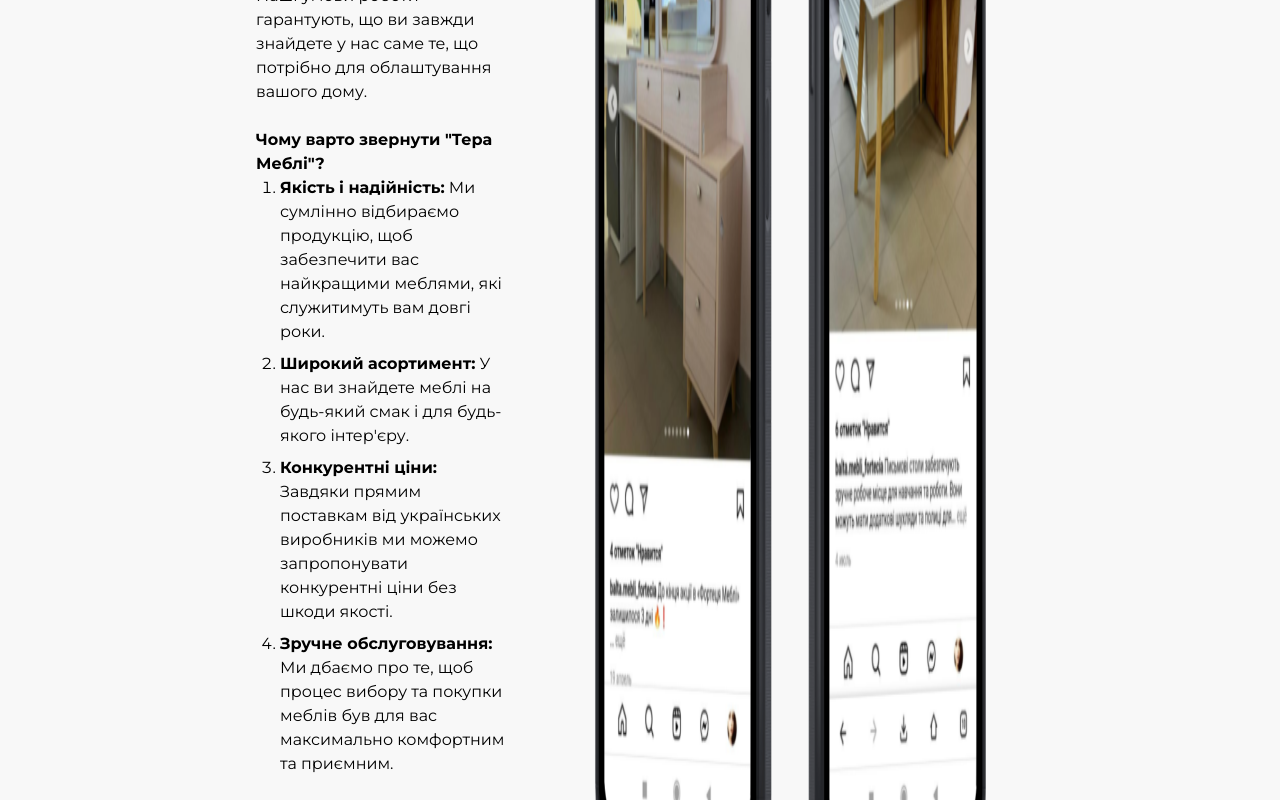
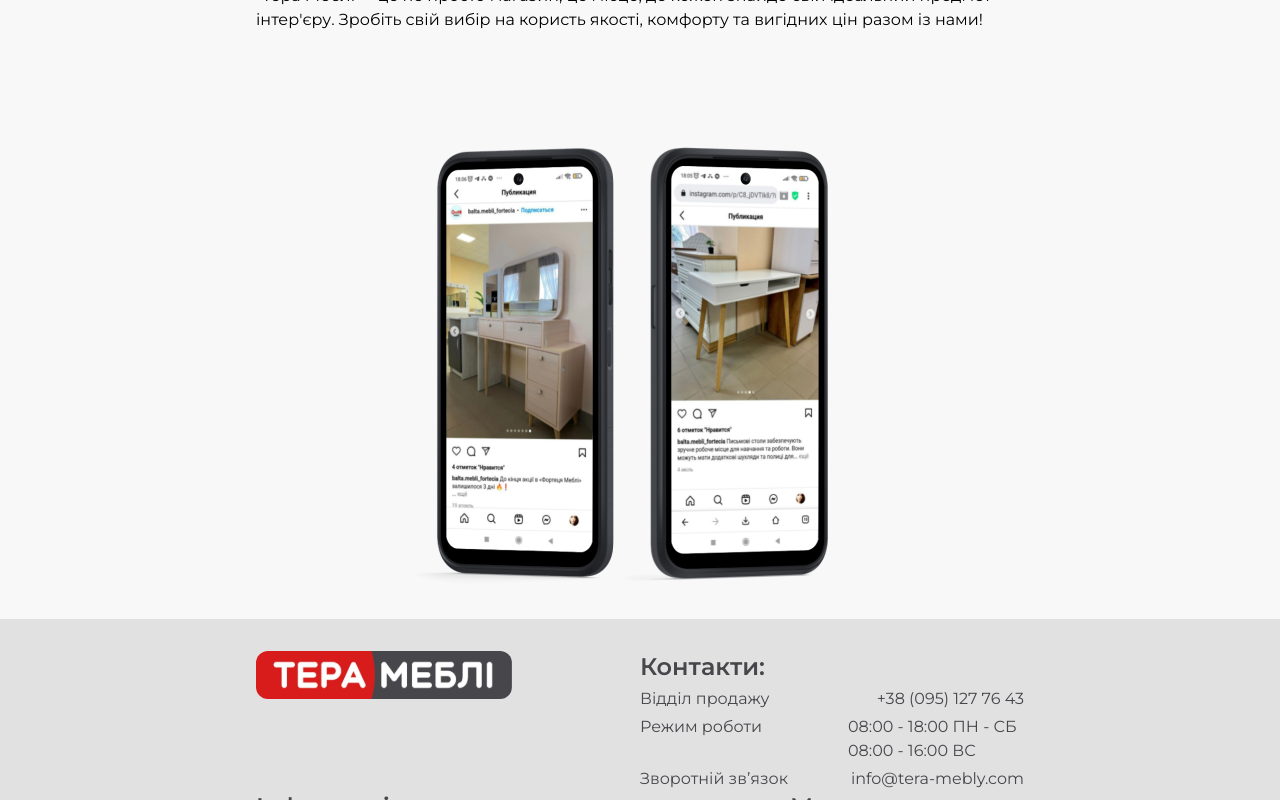
Before and after one commit to OlegKovrigaDev/teramebli, a Next.js app: page /about in a window 1280 px wide. Shown: the part 740-1540 px from the top of the page. Built offline with nearby package versions, Linux system fonts and the light colour scheme.

Commit message:
Add about adaptive

```diff
--- a/app/about/about.module.css
+++ b/app/about/about.module.css
@@ -1,5 +1,5 @@
 .about {
-	@apply my-4 flex gap-16;
+	@apply my-4 flex flex-wrap justify-center gap-16;
 }
 .container {
 	@apply w-[788px];
--- a/app/about/page.tsx
+++ b/app/about/page.tsx
@@ -9,7 +9,9 @@ export default function page() {
 			<div className={css.container}>
 				<RenderSections data={about.data} />
 			</div>
-			<Image src='/about.png' alt='' width={452} height={475} />
+			<div>
+				<Image src='/about.png' alt='' width={452} height={475} />
+			</div>
 		</div>
 	)
 }
```
